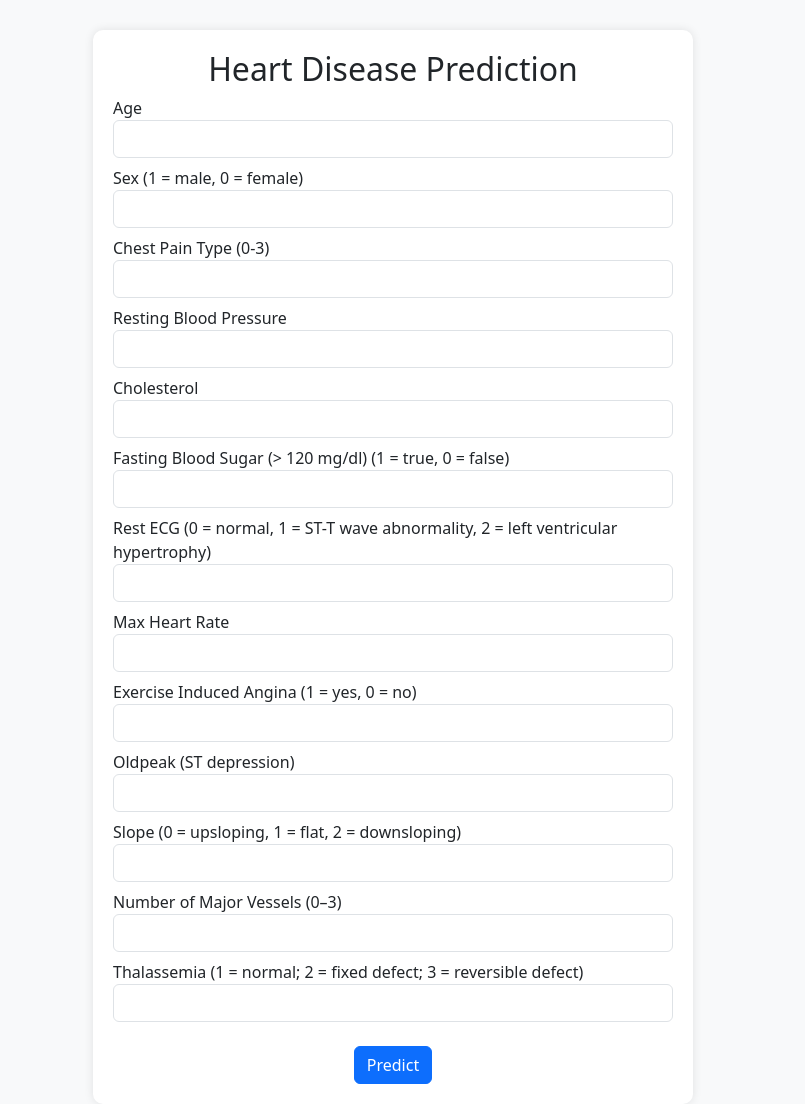
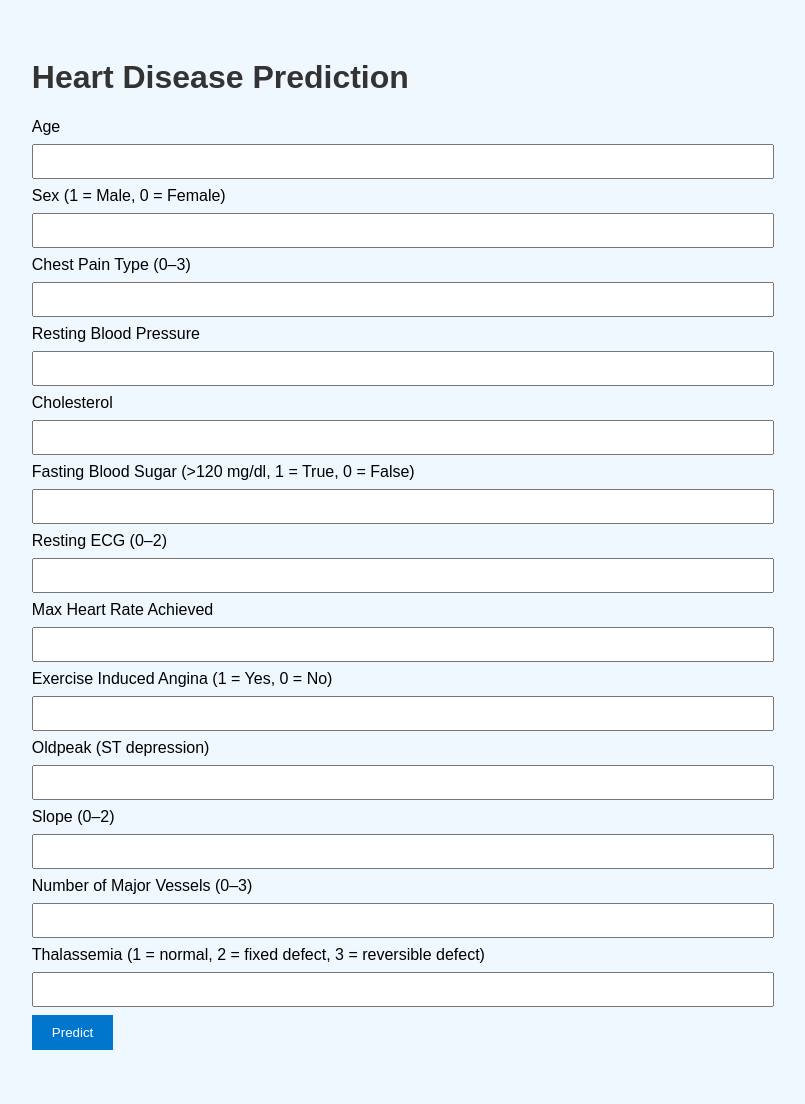
Before and after one commit to Ashish-kurapati/heart_disease_predictor, a Flask app: page / in a window 1280 px wide. Shown: the whole page, without its empty margins (247-1052 px from the left). After the commit the page ends 1050 px from the top, so only its background shows below. Run offline with Flask 3, Linux system fonts and the light colour scheme; parts of the project's set-up code (start-up, migrations or seed data) failed here and were passed over.

Commit message:
Update index.html with full form and pie chart

```diff
--- a/app.py
+++ b/app.py
@@ -1,12 +1,11 @@
 from flask import Flask, render_template, request
 import joblib
-import os
 
 app = Flask(__name__)
 
 # Load the trained model and scaler
-model = joblib.load("model.pkl")      # Ensure model.pkl is in the same folder
-scaler = joblib.load("scaler.pkl")    # Ensure scaler.pkl is in the same folder
+model = joblib.load("model.pkl")
+scaler = joblib.load("scaler.pkl")
 
 @app.route("/")
 def home():
@@ -17,37 +16,33 @@
     try:
         # Get input data from the form and convert to float
         input_data = [float(x) for x in request.form.values()]
+
+        # Scale the input
         scaled_data = scaler.transform([input_data])
 
-        # Make prediction and calculate survival chance
+        # Make prediction and calculate probabilities
         probabilities = model.predict_proba(scaled_data)[0]
         prediction = model.predict(scaled_data)[0]
         confidence = round(probabilities[prediction] * 100, 2)
 
-        # Determine risk
+        # Determine if it's a risk case
         risk = prediction == 1
         result = "Risk of Heart Disease" if risk else "No Risk of Heart Disease"
 
-        # Chart data
-        chart_data = [confidence, 100 - confidence]
-        chart_labels = ["Risk" if risk else "No Risk", "No Risk" if risk else "Risk"]
-        chart_colors = ["#e74c3c", "#2ecc71"] if risk else ["#2ecc71", "#e74c3c"]
+        # For pie chart: survival chance = 100 - risk %
+        survival = 100 - confidence if risk else confidence
+        death_risk = 100 - survival
 
-        # Render result
-        return render_template(
-            "index.html",
-            prediction=result,
-            risk=risk,
-            confidence=confidence,
-            chart_data=chart_data,
-            chart_labels=chart_labels,
-            chart_colors=chart_colors
-        )
+        # Debug
+        print("Prediction:", prediction, "| Confidence:", confidence, "| Survival:", survival)
+
+        return render_template("index.html", prediction=result, risk=risk, confidence=survival, death_risk=death_risk)
 
     except Exception as e:
         print("Prediction Error:", e)
         return render_template("index.html", prediction="An error occurred during prediction.", risk=False)
 
 if __name__ == "__main__":
+    import os
     port = int(os.environ.get("PORT", 5000))
     app.run(host="0.0.0.0", port=port)
--- a/templates/index.html
+++ b/templates/index.html
@@ -1,115 +1,121 @@
 <!DOCTYPE html>
-<html lang="en">
+<html>
 <head>
-    <meta charset="UTF-8">
-    <title>Heart Disease Prediction</title>
-    <link href="https://cdn.jsdelivr.net/npm/bootstrap@5.3.0/dist/css/bootstrap.min.css" rel="stylesheet">
+    <title>Heart Disease Predictor</title>
     <script src="https://cdn.jsdelivr.net/npm/chart.js"></script>
     <style>
         body {
-            background-color: #f8f9fa;
+            font-family: Arial, sans-serif;
+            padding: 30px;
+            background: #f0f8ff;
+        }
+        h1 {
+            color: #333;
         }
         .container {
-            max-width: 600px;
-            margin-top: 30px;
-            padding: 20px;
-            background-color: white;
-            border-radius: 10px;
-            box-shadow: 0 0 10px rgba(0,0,0,0.1);
+            width: 60%;
+            margin: auto;
+        }
+        input[type="number"], select {
+            width: 100%;
+            padding: 8px;
+            margin: 8px 0;
+        }
+        button {
+            padding: 10px 20px;
+            background-color: #0077cc;
+            color: white;
+            border: none;
+            cursor: pointer;
         }
         .result {
+            margin-top: 20px;
+            font-size: 20px;
             font-weight: bold;
-            font-size: 20px;
-            margin-top: 20px;
         }
         canvas {
-            margin-top: 20px;
+            margin-top: 30px;
         }
     </style>
 </head>
 <body>
     <div class="container">
-    <h2 class="text-center">Heart Disease Prediction</h2>
+        <h1>Heart Disease Prediction</h1>
         <form action="/predict" method="post">
-        <div class="form-group mb-2">
             <label>Age</label>
-            <input type="number" step="any" name="age" class="form-control" required>
-        </div>
-        <div class="form-group mb-2">
-            <label>Sex (1 = male, 0 = female)</label>
-            <input type="number" name="sex" class="form-control" required>
-        </div>
-        <div class="form-group mb-2">
-            <label>Chest Pain Type (0-3)</label>
-            <input type="number" name="cp" class="form-control" required>
-        </div>
-        <div class="form-group mb-2">
+            <input type="number" name="age" required>
+
+            <label>Sex (1 = Male, 0 = Female)</label>
+            <input type="number" name="sex" min="0" max="1" required>
+
+            <label>Chest Pain Type (0–3)</label>
+            <input type="number" name="cp" min="0" max="3" required>
+
             <label>Resting Blood Pressure</label>
-            <input type="number" name="trestbps" class="form-control" required>
-        </div>
-        <div class="form-group mb-2">
+            <input type="number" name="trestbps" required>
+
             <label>Cholesterol</label>
-            <input type="number" name="chol" class="form-control" required>
-        </div>
-        <div class="form-group mb-2">
-            <label>Fasting Blood Sugar (> 120 mg/dl) (1 = true, 0 = false)</label>
-            <input type="number" name="fbs" class="form-control" required>
-        </div>
-        <div class="form-group mb-2">
-            <label>Rest ECG (0 = normal, 1 = ST-T wave abnormality, 2 = left ventricular hypertrophy)</label>
-            <input type="number" name="restecg" class="form-control" required>
-        </div>
-        <div class="form-group mb-2">
-            <label>Max Heart Rate</label>
-            <input type="number" name="thalach" class="form-control" required>
-        </div>
-        <div class="form-group mb-2">
-            <label>Exercise Induced Angina (1 = yes, 0 = no)</label>
-            <input type="number" name="exang" class="form-control" required>
-        </div>
-        <div class="form-group mb-2">
+            <input type="number" name="chol" required>
+
+            <label>Fasting Blood Sugar (>120 mg/dl, 1 = True, 0 = False)</label>
+            <input type="number" name="fbs" min="0" max="1" required>
+
+            <label>Resting ECG (0–2)</label>
+            <input type="number" name="restecg" min="0" max="2" required>
+
+            <label>Max Heart Rate Achieved</label>
+            <input type="number" name="thalach" required>
+
+            <label>Exercise Induced Angina (1 = Yes, 0 = No)</label>
+            <input type="number" name="exang" min="0" max="1" required>
+
             <label>Oldpeak (ST depression)</label>
-            <input type="number" step="any" name="oldpeak" class="form-control" required>
-        </div>
-        <div class="form-group mb-2">
-            <label>Slope (0 = upsloping, 1 = flat, 2 = downsloping)</label>
-            <input type="number" name="slope" class="form-control" required>
-        </div>
-        <div class="form-group mb-2">
+            <input type="number" name="oldpeak" step="0.1" required>
+
+            <label>Slope (0–2)</label>
+            <input type="number" name="slope" min="0" max="2" required>
+
             <label>Number of Major Vessels (0–3)</label>
-            <input type="number" name="ca" class="form-control" required>
-        </div>
-        <div class="form-group mb-2">
-            <label>Thalassemia (1 = normal; 2 = fixed defect; 3 = reversible defect)</label>
-            <input type="number" name="thal" class="form-control" required>
-        </div>
-        <div class="text-center">
-            <button type="submit" class="btn btn-primary mt-3">Predict</button>
-        </div>
+            <input type="number" name="ca" min="0" max="3" required>
+
+            <label>Thalassemia (1 = normal, 2 = fixed defect, 3 = reversible defect)</label>
+            <input type="number" name="thal" min="0" max="3" required>
+
+            <br>
+            <button type="submit">Predict</button>
         </form>
 
         {% if prediction %}
-        <div class="result text-center mt-4">
-            <span class="{{ 'text-danger' if risk else 'text-success' }}">
-                {{ prediction }} (Confidence: {{ confidence }}%)
-            </span>
+        <div class="result">
+            {{ prediction }}<br>
+            Survival Confidence: {{ confidence }}%
         </div>
-        <canvas id="confidenceChart" width="300" height="300"></canvas>
+
+        <canvas id="resultChart" width="400" height="400"></canvas>
+
         <script>
-            const ctx = document.getElementById('confidenceChart').getContext('2d');
-            new Chart(ctx, {
+            var ctx = document.getElementById('resultChart').getContext('2d');
+            var chart = new Chart(ctx, {
                 type: 'pie',
                 data: {
-                    labels: ['Confidence', 'Remaining'],
+                    labels: ['Survival Chance', 'Risk Chance'],
                     datasets: [{
-                        data: [{{ confidence }}, {{ 100 - confidence }}],
-                        backgroundColor: ['#007bff', '#e0e0e0']
+                        label: 'Prediction Confidence',
+                        data: [{{ confidence }}, {{ death_risk }}],
+                        backgroundColor: [
+                            '{{ "green" if not risk else "red" }}',
+                            '{{ "red" if not risk else "green" }}'
+                        ],
+                        borderColor: '#ffffff',
+                        borderWidth: 1
                     }]
                 },
                 options: {
                     responsive: true,
                     plugins: {
-                        legend: { position: 'bottom' }
+                        legend: {
+                            position: 'bottom'
+                        }
                     }
                 }
             });
```
Lines whose indentation alone changed are shown as unchanged.
